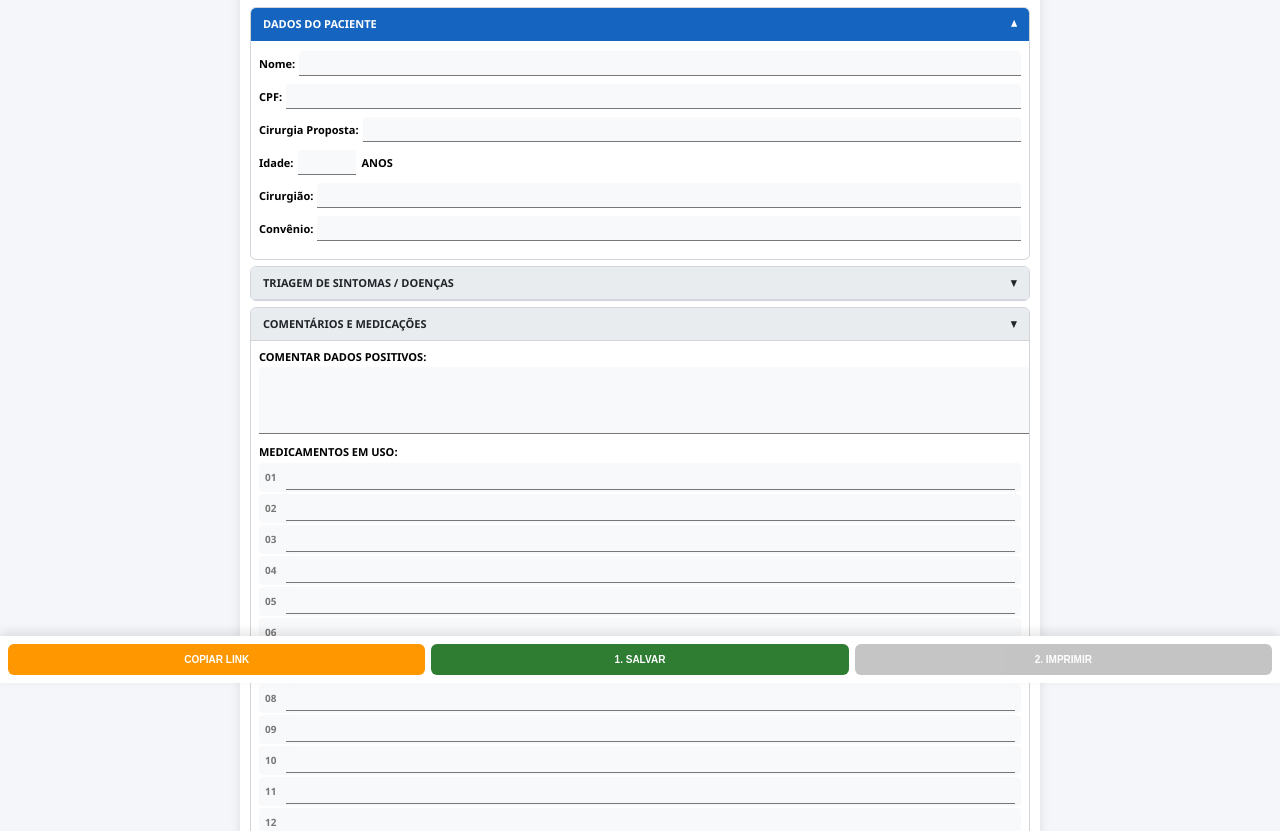
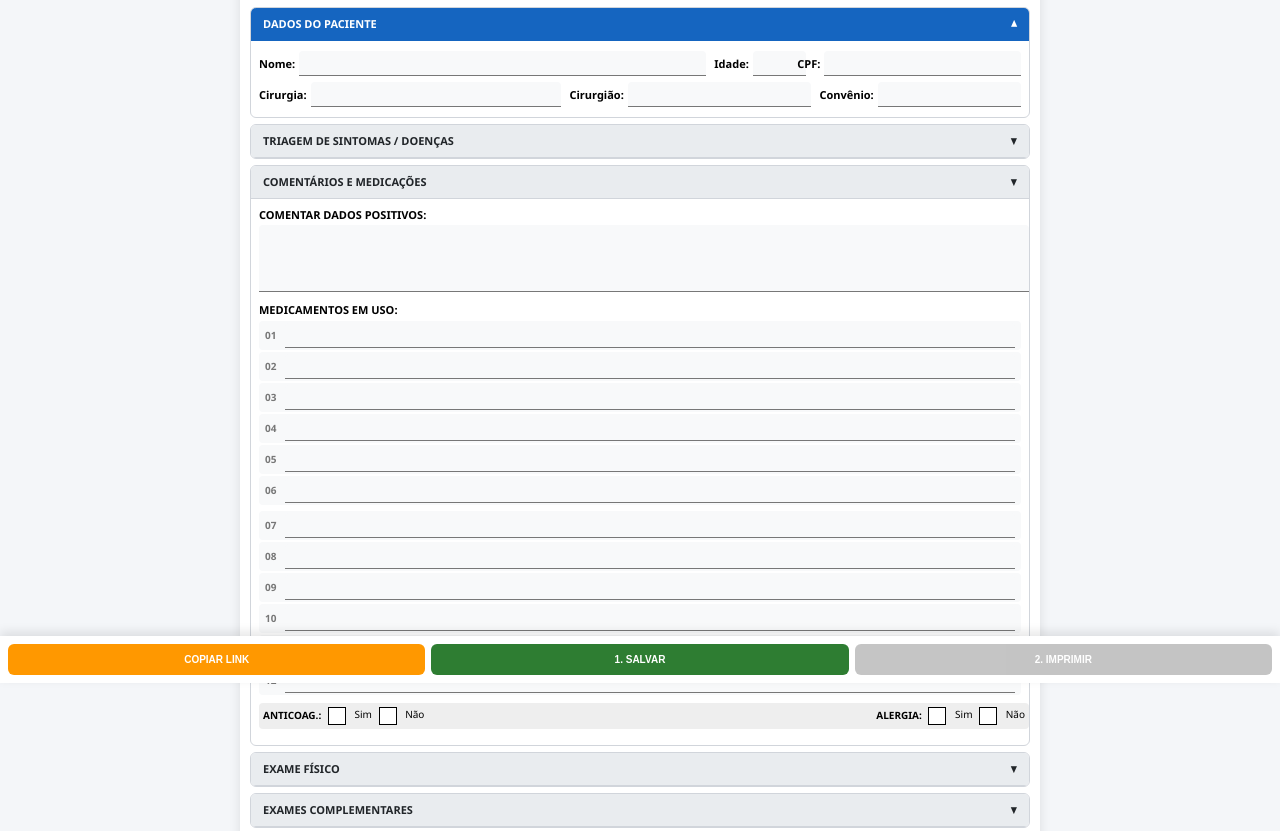
Before and after one commit to flaviohigashi-code/Aval-celular, a plain HTML site: page index.html in a window 1280 px wide. Shown: the part 117-948 px from the top of the page. Drawn offline with Linux system fonts and the light colour scheme.

Commit message:
Add files via upload

```diff
--- a/index.html
+++ b/index.html
@@ -32,7 +32,7 @@
             box-sizing: border-box;
         }
 
-        /* --- INTERFACE EXCLUSIVA DO CELULAR (TELA) --- */
+        /* --- CABEÇALHO --- */
         .header {
             display: flex;
             justify-content: space-between;
@@ -91,9 +91,9 @@
             display: block;
         }
 
-        /* Otimização de toque para inputs e labels no celular */
-        .row { display: flex; flex-wrap: wrap; margin-bottom: 6px; align-items: center; width: 100%; }
-        .form-group { display: flex; align-items: center; margin-bottom: 2px; box-sizing: border-box; }
+        /* Linhas e Form Groups */
+        .row { display: flex; flex-wrap: wrap; margin-bottom: 6px; align-items: center; width: 100%; gap: 8px; }
+        .form-group { display: flex; align-items: center; box-sizing: border-box; }
         .form-group label { margin-right: 4px; white-space: nowrap; font-weight: bold; }
 
         input[type="text"], input[type="number"], textarea {
@@ -107,6 +107,7 @@
             font-weight: 800 !important;
             color: #000;
             border-radius: 4px 4px 0 0;
+            width: 100%;
         }
         input[type="text"]:focus, input[type="number"]:focus, textarea:focus {
             background: #fff;
@@ -114,7 +115,7 @@
             border-bottom: 2px solid #1565c0;
         }
 
-        /* Botões de Checkbox/Radio sempre quadrados por padrão */
+        /* Botões de Checkbox/Radio 100% Quadrados */
         input[type="radio"], input[type="checkbox"] { display: none; }
         .btn-check {
             display: inline-block;
@@ -128,7 +129,7 @@
             background: #fff;
             vertical-align: middle;
             position: relative;
-            border-radius: 3px; /* Mantém quadrado com cantos levemente suavizados no celular */
+            border-radius: 0px !important; /* Totalmente Quadrado */
         }
 
         input[type="radio"]:checked + .btn-check::after,
@@ -157,13 +158,13 @@
         .grid-3 { display: grid; grid-template-columns: 1fr; gap: 6px; }
         @media (min-width: 600px) { .grid-3 { grid-template-columns: repeat(3, 1fr); } }
 
-        .sn-header { display: none; } /* Oculto na tela do celular */
+        .sn-header { display: none; }
         .med-com-split { display: grid; grid-template-columns: 1fr; gap: 10px; }
         .med-list-cols { display: grid; grid-template-columns: 1fr; gap: 4px; }
         .med-item { display: flex; align-items: center; background: #f8f9fa; padding: 2px 6px; border-radius: 4px; margin-bottom: 2px; }
         .med-item span { font-size: 10px; font-weight: bold; margin-right: 6px; color: #777; width: 15px; }
 
-        /* Tamanhos dos inputs */
+        /* Ajustes de tamanhos fixos para celular */
         .input-3dig { width: 45px !important; flex-grow: 0 !important; text-align: center; }
         .input-5dig { width: 65px !important; flex-grow: 0 !important; text-align: center; }
         .input-6dig { width: 80px !important; flex-grow: 0 !important; text-align: center; }
@@ -184,7 +185,7 @@
         .autocomplete-items div, .autocomplete-carimbo-items div { padding: 8px 10px; cursor: pointer; font-size: 12px; color: #333; border-bottom: 1px solid #f1f5f9; }
         .autocomplete-items div:hover, .autocomplete-carimbo-active { background-color: #e3f2fd !important; color: #0d47a1 !important; font-weight: bold; }
 
-        /* Assinatura e Carimbo Flutuante */
+        /* Assinatura e Carimbo */
         .linha-assinatura-interativa {
             border: none; border-bottom: 1.5px solid #000 !important; width: 100%; padding: 6px 4px;
             background: #f8f9fa; font-size: 12px; text-align: center; outline: none; border-radius: 4px;
@@ -202,7 +203,7 @@
         .carimbo-linha-inferior { display: flex; align-items: center; justify-content: center; gap: 4px; margin-top: 2px; }
         .mini-logo-real-carimbo { height: 28px; width: auto; object-fit: contain; filter: brightness(0) sepia(1) hue-rotate(190deg) saturate(8) brightness(0.35); }
 
-        /* Painel Fixador de Botões no Rodapé do Celular */
+        /* Painel Fixo Inferior */
         .buttons { position: fixed; bottom: 0; left: 0; right: 0; background: #fff; padding: 8px; display: flex; justify-content: space-around; gap: 6px; box-shadow: 0 -4px 10px rgba(0,0,0,0.1); z-index: 100; }
         .buttons button { flex: 1; padding: 10px 4px; cursor: pointer; color: white; border: none; border-radius: 6px; font-weight: bold; font-size: 10px; text-transform: uppercase; }
         .btn-link { background-color: #ff9800; }
@@ -211,7 +212,6 @@
         .btn-print:disabled { background-color: #9e9e9e !important; opacity: 0.6; }
 
         .spacer-bottom { height: 60px; }
-
 
         /* =========================================================================
            --- FORÇAMENTO ABSOLUTO DE LAYOUT ORIGINAL IMPRESSÃO A4 (FOLHA ÚNICA) ---
@@ -224,14 +224,16 @@
             .mobile-block { border: 1px solid #000 !important; margin-bottom: 2px !important; border-radius: 0 !important; overflow: visible !important; }
             .mobile-block-trigger { background: #f2f2f2 !important; color: #000 !important; padding: 1px 2px !important; font-size: 9px !important; border-bottom: 1px solid #000 !important; justify-content: center !important; }
             .mobile-block-trigger::after { display: none !important; }
-            .mobile-block-content { display: block !important; padding: 1px 2px !important; }
+            .mobile-block-content { display: block !important; padding: 2px 2px !important; }
 
-            .row { display: flex !important; flex-wrap: wrap !important; margin-bottom: 0px !important; }
+            /* Grid Forçado de Duas Linhas Perfeitas na Impressão */
+            .identificacao-print-row { display: flex !important; flex-direction: row !important; width: 100% !important; margin-bottom: 1px !important; gap: 10px !important; }
+
             input[type="text"], input[type="number"], textarea { border: none !important; border-bottom: 1px solid #000 !important; background: transparent !important; padding: 0px 1px !important; font-size: 11.5px !important; font-weight: 800 !important; border-radius: 0 !important;}
 
-            /* Totalmente quadrado e sem raios de borda na impressão */
+            /* Quadrado absoluto na impressão */
             .btn-check { width: 9px !important; height: 9px !important; border: 1.2px solid #000 !important; margin-right: 2px !important; border-radius: 0 !important; }
-            input[type="radio"] + .btn-check { border-radius: 0 !important; }
+            input[type="radio"] + .btn-check, input[type="checkbox"] + .btn-check { border-radius: 0 !important; }
             input[type="radio"]:checked + .btn-check::after, input[type="checkbox"]:checked + .btn-check::after { font-size: 9px !important; color: #000 !important; top: 45%; left: 45%; }
 
             .grid-3 { display: grid !important; grid-template-columns: repeat(3, 1fr) !important; gap: 0px 4px !important; }
@@ -245,7 +247,6 @@
             .med-list-cols { display: grid !important; grid-template-columns: 1fr 1fr !important; gap: 1px 4px !important; }
             .med-item { background: transparent !important; padding: 0 !important; margin-bottom: 0px !important; border-bottom: 1px solid #ccc !important; }
             .med-item span { font-size: 8px !important; width: 12px !important; margin-right: 2px !important; }
-            .mobile-block-trigger { text-align: center !important; text-transform: uppercase !important; font-size: 9px !important; }
 
             .mobile-table-to-cards td { display: table-cell !important; width: auto !important; border: 1px solid #999 !important; padding: 1px 3px !important; background: transparent !important; border-radius: 0 !important; margin-bottom: 0 !important; }
             .mobile-table-to-cards td b { font-size: 8px !important; }
@@ -253,7 +254,7 @@
             .jejum-container-box { background-color: #e8e8e8 !important; border: 1.5px solid #555 !important; padding: 1px 3px !important; border-radius: 0 !important; }
             .jejum-destaque { color: #000 !important; }
 
-            #concl_recom1, #concl_recom2, #concl_recom3, #obs1, #obs2, #obs3, #obs4, #obs5 { margin-top: 2px !important; display: block !important; }
+            #concl_recom1, #concl_recom2, #concl_recom3, #obs1, #obs2 { margin-top: 2px !important; display: block !important; }
 
             .assinatura-container { display: flex !important; flex-direction: row !important; justify-content: space-between !important; align-items: flex-start !important; margin-top: 35px !important; background: transparent !important; padding: 0 !important; border: none !important; gap: 15px !important; }
             .assinatura-box { text-align: center !important; }
@@ -278,23 +279,15 @@
         <div class="mobile-block active" id="b1">
             <div class="mobile-block-trigger" onclick="toggleBloco('b1')">Dados do Paciente</div>
             <div class="mobile-block-content">
-                <div class="row">
-                    <div class="form-group" style="width: 100%;"><label>Nome:</label><input type="text" id="nome_paciente"></div>
+                <div class="identificacao-print-row" style="display: flex; flex-wrap: wrap; width: 100%; gap: 8px; margin-bottom: 6px;">
+                    <div class="form-group" style="flex: 2; min-width: 200px;"><label>Nome:</label><input type="text" id="nome_paciente"></div>
+                    <div class="form-group" style="width: 75px; flex-grow: 0;"><label>Idade:</label><input type="number" id="idade_paciente" class="input-3dig" maxlength="3"></div>
+                    <div class="form-group" style="flex: 1; min-width: 120px;"><label>CPF:</label><input type="text" id="cpf_paciente"></div>
                 </div>
-                <div class="row">
-                    <div class="form-group" style="width: 100%;"><label>CPF:</label><input type="text" id="cpf_paciente"></div>
-                </div>
-                <div class="row">
-                    <div class="form-group" style="width: 100%;"><label>Cirurgia Proposta:</label><input type="text" id="cirurgia_proposta"></div>
-                </div>
-                <div class="row">
-                    <div class="form-group" style="width: 100%;"><label>Idade:</label><input type="number" id="idade_paciente" style="width: 50px; flex-grow:0;"> <span style="font-weight:bold; margin-left:6px;">ANOS</span></div>
-                </div>
-                <div class="row">
-                    <div class="form-group" style="width: 100%;"><label>Cirurgião:</label><input type="text" id="cirurgiao_medico"></div>
-                </div>
-                <div class="row">
-                    <div class="form-group" style="width: 100%;"><label>Convênio:</label><input type="text" id="convenio_paciente"></div>
+                <div class="identificacao-print-row" style="display: flex; flex-wrap: wrap; width: 100%; gap: 8px;">
+                    <div class="form-group" style="flex: 1.5; min-width: 180px;"><label>Cirurgia:</label><input type="text" id="cirurgia_proposta"></div>
+                    <div class="form-group" style="flex: 1.2; min-width: 150px;"><label>Cirurgião:</label><input type="text" id="cirurgiao_medico"></div>
+                    <div class="form-group" style="flex: 1; min-width: 110px;"><label>Convênio:</label><input type="text" id="convenio_paciente"></div>
                 </div>
             </div>
         </div>
@@ -335,7 +328,7 @@
                         <div style="font-weight: bold; text-align: center; border-top: 1px solid #ccc; margin: 4px 0; padding-top:2px; font-size: 10px; color:#c62828;">Crianças:</div>
                         <div class="row-check-item"><label><input type="radio" name="d22" id="d22_s" onchange="comentarioAutomatico('22', this.checked)"><span class="btn-check"></span>S</label><label><input type="radio" name="d22" id="d22_n" onchange="comentarioAutomatico('22', false)"><span class="btn-check"></span>N</label> 22. IVAS actual / recente</div>
                         <div class="row-check-item"><label><input type="radio" name="d23" id="d23_s" onchange="comentarioAutomatico('23', this.checked)"><span class="btn-check"></span>S</label><label><input type="radio" name="d23" id="d23_n" onchange="comentarioAutomatico('23', false)"><span class="btn-check"></span>N</label> 23. Diarréia recente</div>
-                        <div class="row-check-item"><label><input type="radio" name="d24" id="d24_s" onchange="comentarioAutomatico('24', this.checked)"><span class="btn-check"></span>S</label><label><input type="radio" name="d24" id="d24_n" onchange="comentarioAutomatico('24', false)"><span class="btn-check"></span>N</label> 24. Nasceu prematuro?</div>
+                        <div class="row-check-item"><label><input type="radio" name="d24" id="d24_s" onchange="comentarioAutomatico('24', this.checked)"><span class="btn-check"></span>S</label><label><input type="radio" name="d24" id="d24_n" onchange="comentarioAutomatico('24', false)"><span class="btn-check"></span>N</label> 24. Nasceu prematuro?</div >
                     </div>
                 </div>
             </div>
@@ -368,7 +361,7 @@
                             <div class="med-item"><span>12</span><input type="text" class="med-input" id="m12"></div>
                         </div>
                     </div>
-                    <div class="row" style="margin-top: 6px; justify-content: space-between; font-size: 10px; background:#eee; padding:4px; border-radius:4px;">
+                    <div class="row" style="margin-top: 6px; justify-content: space-between; font-size: 10px; background:#eee; padding:4px; border-radius:4px; gap:0;">
                         <div>
                             <strong>ANTICOAG.:</strong>
                             <label style="margin-left:4px;"><input type="radio" name="anticoag" id="ac_sim"><span class="btn-check"></span> Sim</label>
@@ -389,31 +382,16 @@
             <div class="mobile-block-content">
                 <table class="mobile-table-to-cards">
                     <tr>
-                        <td>
-                            <b>PESO:</b>
-                            <input type="text" id="ef_peso" maxlength="3" class="input-3dig"> kg
-                        </td>
-                        <td>
-                            <b>ALTURA:</b>
-                            <input type="text" id="ef_altura" maxlength="3" class="input-3dig"> cm
-                        </td>
-                        <td>
-                            <b>PA:</b>
-                            <input type="text" id="ef_pa" maxlength="7" style="width:65px; text-align:center;"> mmHg
-                        </td>
-                        <td>
-                            <b>FC:</b>
-                            <input type="text" id="ef_fc" maxlength="3" class="input-3dig"> bpm
-                        </td>
+                        <td><b>PESO:</b> <input type="text" id="ef_peso" maxlength="3" class="input-3dig"> kg</td>
+                        <td><b>ALTURA:</b> <input type="text" id="ef_altura" maxlength="3" class="input-3dig"> cm</td>
+                        <td><b>PA:</b> <input type="text" id="ef_pa" maxlength="7" style="width:65px; text-align:center;"> mmHg</td>
+                        <td><b>FC:</b> <input type="text" id="ef_fc" maxlength="3" class="input-3dig"> bpm</td>
                         <td>
                             <b>TEMP:</b>
                             <label><input type="radio" name="temp" id="tp_afebril"><span class="btn-check"></span> Afeb</label>
                             <label><input type="radio" name="temp" id="tp_febril"><span class="btn-check"></span> Feb</label>
                         </td>
-                        <td>
-                            <b>Mallampati:</b>
-                            <input type="text" id="ef_mallampati" maxlength="1" style="width:20px !important; text-align:center;">
-                        </td>
+                        <td><b>Mallampati:</b> <input type="text" id="ef_mallampati" maxlength="1" style="width:20px !important; text-align:center;"></td>
                         <td>
                             <b>DEM:</b>
                             <label><input type="radio" name="dem_medida" id="dem_maior"><span class="btn-check"></span> &gt;12</label>
@@ -426,18 +404,9 @@
                         </td>
                     </tr>
                     <tr>
-                        <td colspan="3">
-                            <b>COLUNA VERTEBRAL:</b>
-                            <input type="text" id="ef_coluna" style="width:100%;">
-                        </td>
-                        <td colspan="2">
-                            <b>ACESSO VENOSO:</b>
-                            <input type="text" id="ef_acesso" style="width:100%;">
-                        </td>
-                        <td colspan="3">
-                            <b>ABDÔMEN:</b>
-                            <input type="text" id="ef_abdomen" style="width:100%;">
-                        </td>
+                        <td colspan="3"><b>COLUNA VERTEBRAL:</b> <input type="text" id="ef_coluna" style="width:100%;"></td>
+                        <td colspan="2"><b>ACESSO VENOSO:</b> <input type="text" id="ef_acesso" style="width:100%;"></td>
+                        <td colspan="3"><b>ABDÔMEN:</b> <input type="text" id="ef_abdomen" style="width:100%;"></td>
                     </tr>
                     <tr>
                         <td colspan="4">
@@ -453,12 +422,7 @@
                             <input type="text" id="ef_cardio_txt" style="width:100%;">
                         </td>
                     </tr>
-                    <tr>
-                        <td colspan="8">
-                            <b>MEMBROS:</b>
-                            <input type="text" id="ef_membros" style="width:100%;">
-                        </td>
-                    </tr>
+                    <tr><td colspan="8"><b>MEMBROS:</b> <input type="text" id="ef_membros" style="width:100%;"></td></tr>
                 </table>
             </div>
         </div>
@@ -532,9 +496,6 @@
                     <div style="font-weight: bold; text-transform: uppercase; margin-bottom: 4px; color:#1565c0;">Observações / Conduta</div>
                     <input type="text" id="obs1" style="width:100%; margin-top:2px;">
                     <input type="text" id="obs2" style="width:100%; margin-top:4px;">
-                    <input type="text" id="obs3" style="width:100%; margin-top:4px;">
-                    <input type="text" id="obs4" style="width:100%; margin-top:4px;">
-                    <input type="text" id="obs5" style="width:100%; margin-top:4px;">
                 </div>
             </div>
         </div>
@@ -772,7 +733,7 @@
             const x = document.getElementsByClassName("autocomplete-items");
             for (let i = 0; i < x.length; i++) { if (elmnt != x[i] && elmnt != inp) x[i].parentNode.removeChild(x[i]); }
         }
-        document.addEventListener("click", function (e) { closeAllLists(e.target); });
+        document.getElementsByTagName("body")[0].addEventListener("click", function (e) { closeAllLists(e.target); });
     }
 
     function comentarioAutomatico(numero, isChecked) {
```
